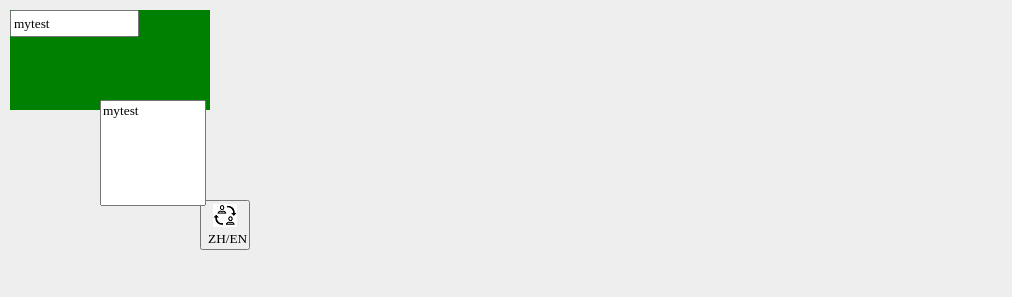
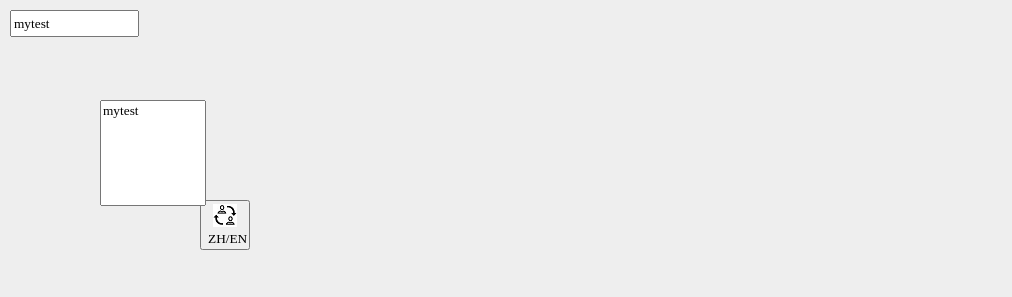
Before and after one commit to babyluoyi/HtmlVCL, a plain HTML site: page pages/method-EN.html in a window 1280 px wide. Shown: the top 297 px of the page, without its empty margins (0-1012 px from the left). Drawn offline with Linux system fonts and the light colour scheme.

Commit message:
Update method-EN.html

```diff
--- a/pages/method-EN.html
+++ b/pages/method-EN.html
@@ -6,18 +6,6 @@
 		form.align = "center";
 		form.color = "#eee";
 		form.Refresh();
-
-		var topPanel = new HtmlPanel(form);
-		topPanel.alignment = "center";
-		topPanel.width = 200;
-		topPanel.height = 100;
-		topPanel.left = 10;
-		topPanel.top = 10;
-		topPanel.color = "green";
-		topPanel.fontSize = 14;
-		topPanel.fontColor = "White";
-		topPanel.text = "my title";
-		topPanel.Refresh();
 
 		var button1 = new HtmlButton(form);
 		button1.left = 200;
```
